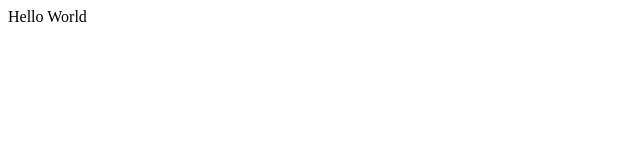
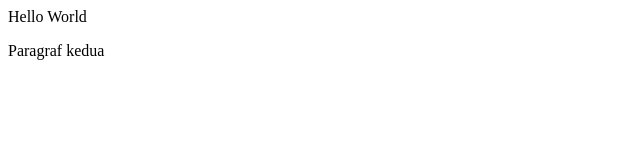
Before and after one commit to rreksy/repo-reksy, a plain HTML site: page index.html in a window 1280 px wide. Shown: the full height of the page, 0-640 px from the left. Drawn offline with Linux system fonts and the light colour scheme.

Commit message:
Menambah baris baru

```diff
--- a/index.html
+++ b/index.html
@@ -1 +1,2 @@
 <p>Hello World</p>
+<p>Paragraf kedua </p>
```
